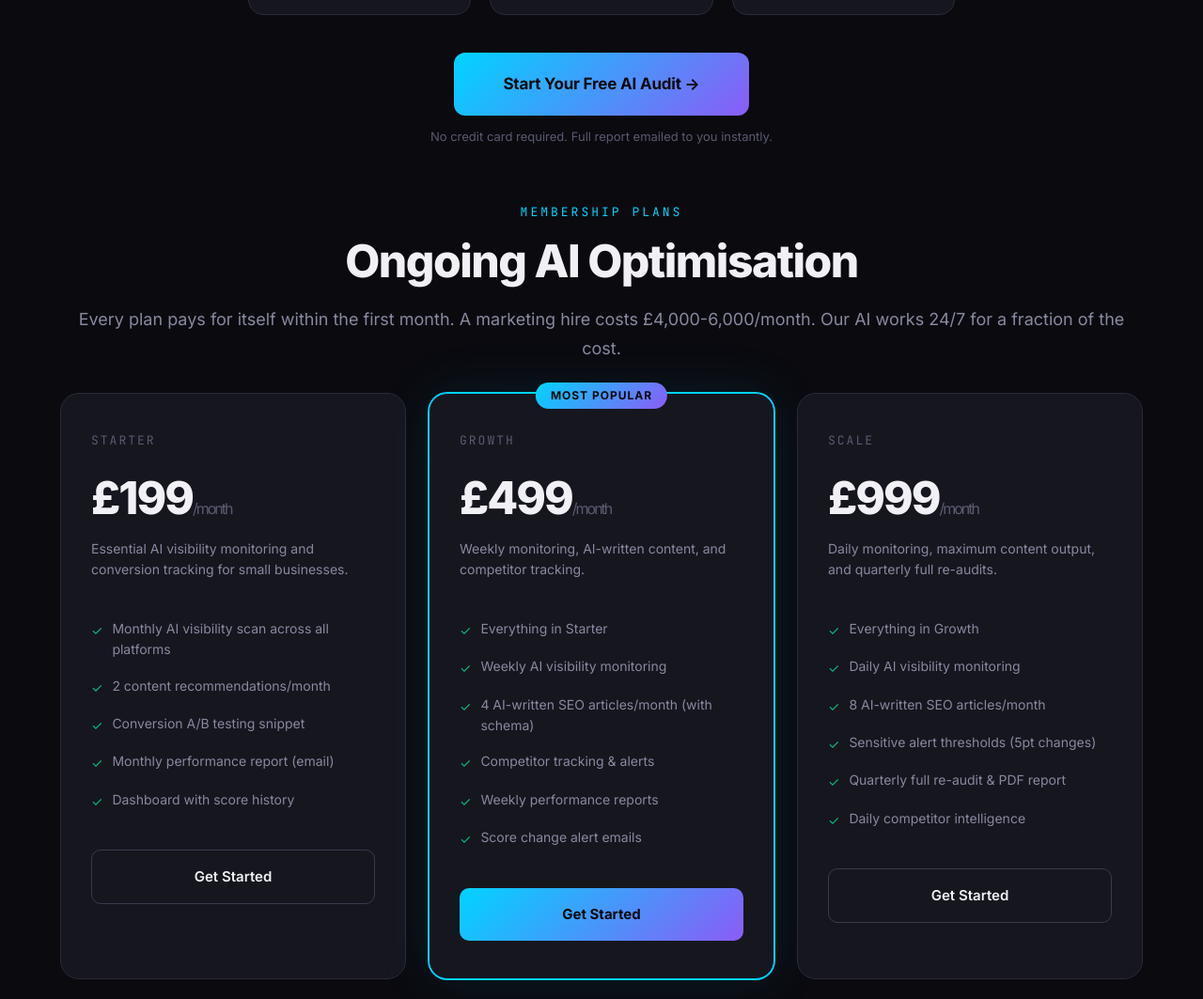
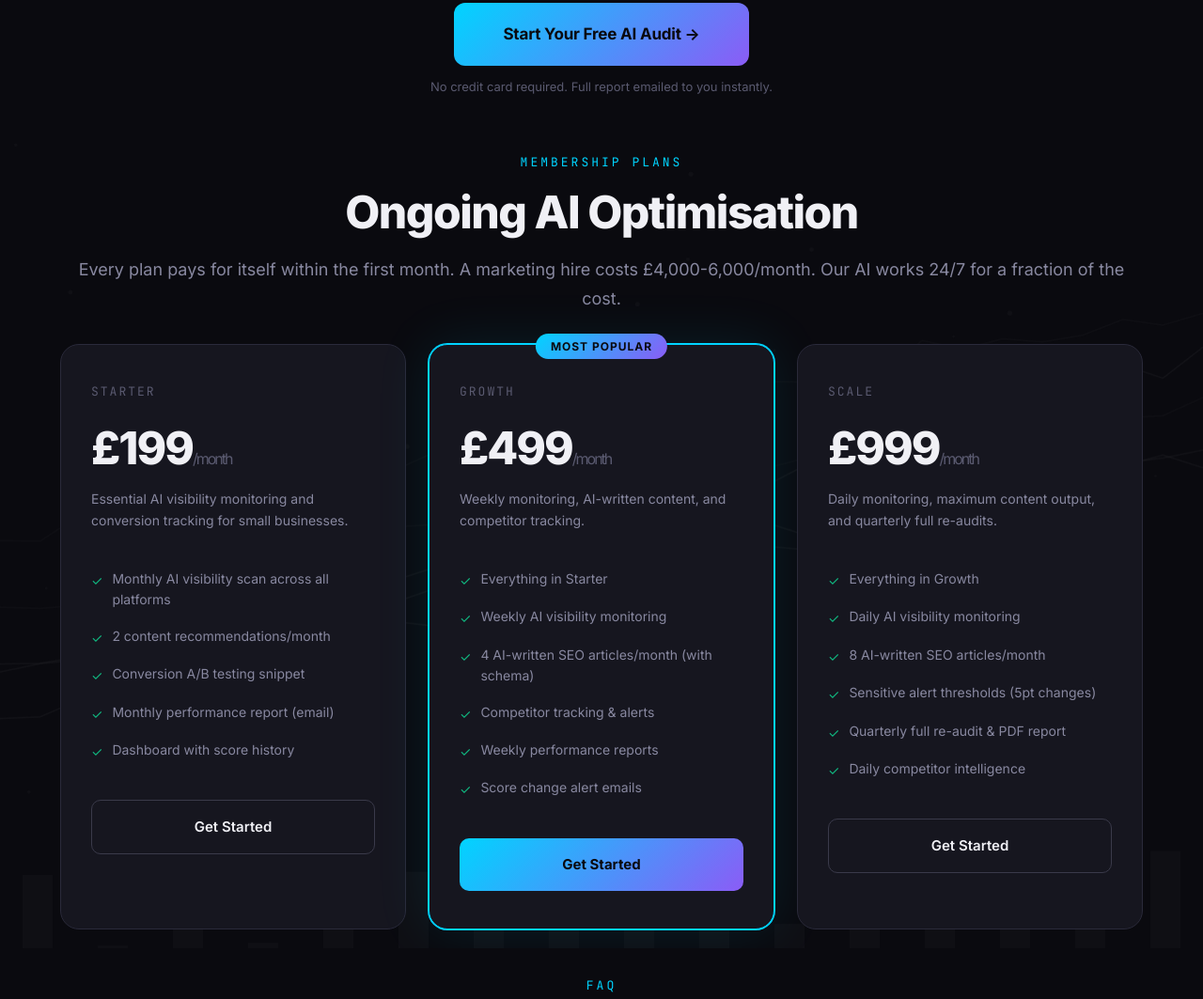
Before and after one commit to Admin9Elms/9elmslabs, a website: page index.html in a window 1280 px wide. Shown: the part 2800-3863 px from the top of the page at 94% size. Drawn offline with Linux system fonts and the light colour scheme.

Commit message:
remove 30sec, add animated data-viz bg to pricing

```diff
--- a/index.html
+++ b/index.html
@@ -332,7 +332,9 @@ section { position: relative; z-index: 1; }
 .process-step p { font-size: 13px; color: var(--text-secondary); line-height: 1.6; }
 
 /* ========== CTA SECTION (TWO OPTIONS) ========== */
-.cta-dual-section { padding: 20px 0; }
+.cta-dual-section { padding: 20px 0; position: relative; overflow: hidden; }
+.cta-dual-section .container { position: relative; z-index: 2; }
+#pricingCanvas { position: absolute; top: 0; left: 0; width: 100%; height: 100%; z-index: 1; opacity: 0.12; pointer-events: none; filter: grayscale(100%); }
 .cta-dual-grid { display: grid; grid-template-columns: repeat(2, 1fr); gap: 32px; }
 .cta-card {
   background: var(--bg-card); border: 1px solid var(--border);
@@ -800,7 +802,7 @@ section { position: relative; z-index: 1; }
 <section class="problem-section" id="free-audit" style="padding: 40px 0;">
   <div class="container" style="text-align:center; max-width:800px;">
     <div class="section-label">Free AI Audit</div>
-    <h2 class="section-title">Find Out Where You Stand &mdash; In 30 Seconds</h2>
+    <h2 class="section-title">Find Out Where You Stand</h2>
     <p class="section-subtitle" style="text-align:center; margin-left:auto; margin-right:auto;">See your AI visibility score, compare against competitors, and discover how much more traffic you could be getting &mdash; completely free, no commitment.</p>
     <div class="problem-grid" style="grid-template-columns: repeat(3, 1fr); margin-top: 30px;">
       <div class="problem-card" style="text-align:center;">
@@ -834,6 +836,7 @@ section { position: relative; z-index: 1; }
 
 <!-- ==================== PRICING TIERS ==================== -->
 <section class="cta-dual-section" id="start">
+  <canvas id="pricingCanvas"></canvas>
   <div class="container">
     <div id="pricing">
       <div class="section-label" style="text-align:center;">Membership Plans</div>
@@ -924,7 +927,7 @@ section { position: relative; z-index: 1; }
 <section class="final-cta">
   <div class="container">
     <h2>Stop Losing Revenue to<br><span class="gradient-text">Invisible Competition</span></h2>
-    <p>Find out where you stand in 30 seconds. See what AI search engines say about your business.</p>
+    <p>See what AI search engines really say about your business &mdash; and what you are missing.</p>
     <div class="final-cta-btns">
       <a href="scan.html" class="btn-primary btn-lg" style="display:inline-block;">Start Free AI Audit &rarr;</a>
       <a href="#pricing" class="btn-secondary btn-lg" style="display:inline-block;">View Plans</a>
@@ -1314,6 +1317,32 @@ document.querySelectorAll('.problem-card, .pillar-card, .pricing-card, .cta-card
   el.style.opacity = '0'; el.style.transform = 'translateY(20px)';
   el.style.transition = 'opacity 0.6s ease, transform 0.6s ease'; obs.observe(el);
 });
+
+
+// Pricing section animated data-viz background
+(function(){
+  var c = document.getElementById('pricingCanvas');
+  if (!c) return;
+  var ctx = c.getContext('2d'), W, H, lines=[], bars=[], dots=[], t=0;
+  function resize() { var r=c.parentElement.getBoundingClientRect(); W=c.width=r.width; H=c.height=r.height; init(); }
+  function init() {
+    lines=[]; bars=[]; dots=[];
+    for (var i=0;i<5;i++) { var pts=[],bY=H*0.3+Math.random()*H*0.5,sl=-(H*0.15+Math.random()*H*0.25); for(var x=0;x<=W;x+=W/30){pts.push({x:x,y:bY+(x/W)*sl+(Math.random()-0.5)*30});} lines.push({pts:pts,spd:0.3+Math.random()*0.5,off:Math.random()*Math.PI*2,col:i%2===0?'rgba(0,212,255,':'rgba(139,92,246,'}); }
+    var bc=Math.floor(W/80); for(var i=0;i<bc;i++){bars.push({x:(i+0.5)*(W/bc),w:W/bc*0.4,mH:H*0.1+Math.random()*H*0.25,ph:Math.random()*Math.PI*2});}
+    for(var i=0;i<40;i++){dots.push({x:Math.random()*W,y:Math.random()*H,r:1+Math.random()*2,vy:-0.2-Math.random()*0.5,vx:(Math.random()-0.5)*0.3});}
+  }
+  function draw() {
+    ctx.clearRect(0,0,W,H); t+=0.01;
+    ctx.strokeStyle='rgba(255,255,255,0.04)'; ctx.lineWidth=1;
+    for(var x=0;x<W;x+=60){ctx.beginPath();ctx.moveTo(x,0);ctx.lineTo(x,H);ctx.stroke();}
+    for(var y=0;y<H;y+=60){ctx.beginPath();ctx.moveTo(0,y);ctx.lineTo(W,y);ctx.stroke();}
+    bars.forEach(function(b){var h=b.mH*(0.5+0.5*Math.sin(t*1.5+b.ph));ctx.fillStyle='rgba(0,212,255,0.3)';ctx.fillRect(b.x-b.w/2,H-h,b.w,h);});
+    lines.forEach(function(l){ctx.beginPath();ctx.strokeStyle=l.col+'0.5)';ctx.lineWidth=1.5;l.pts.forEach(function(p,i){var y=p.y+Math.sin(t*l.spd+p.x*0.005+l.off)*8;i===0?ctx.moveTo(p.x,y):ctx.lineTo(p.x,y);});ctx.stroke();});
+    dots.forEach(function(d){d.y+=d.vy;d.x+=d.vx;if(d.y<-10){d.y=H+10;d.x=Math.random()*W;}if(d.x<0||d.x>W)d.vx*=-1;ctx.beginPath();ctx.arc(d.x,d.y,d.r,0,Math.PI*2);ctx.fillStyle='rgba(139,92,246,0.5)';ctx.fill();});
+    requestAnimationFrame(draw);
+  }
+  window.addEventListener('resize',resize); resize(); draw();
+})();
 </script>
 </body>
 </html>
```
